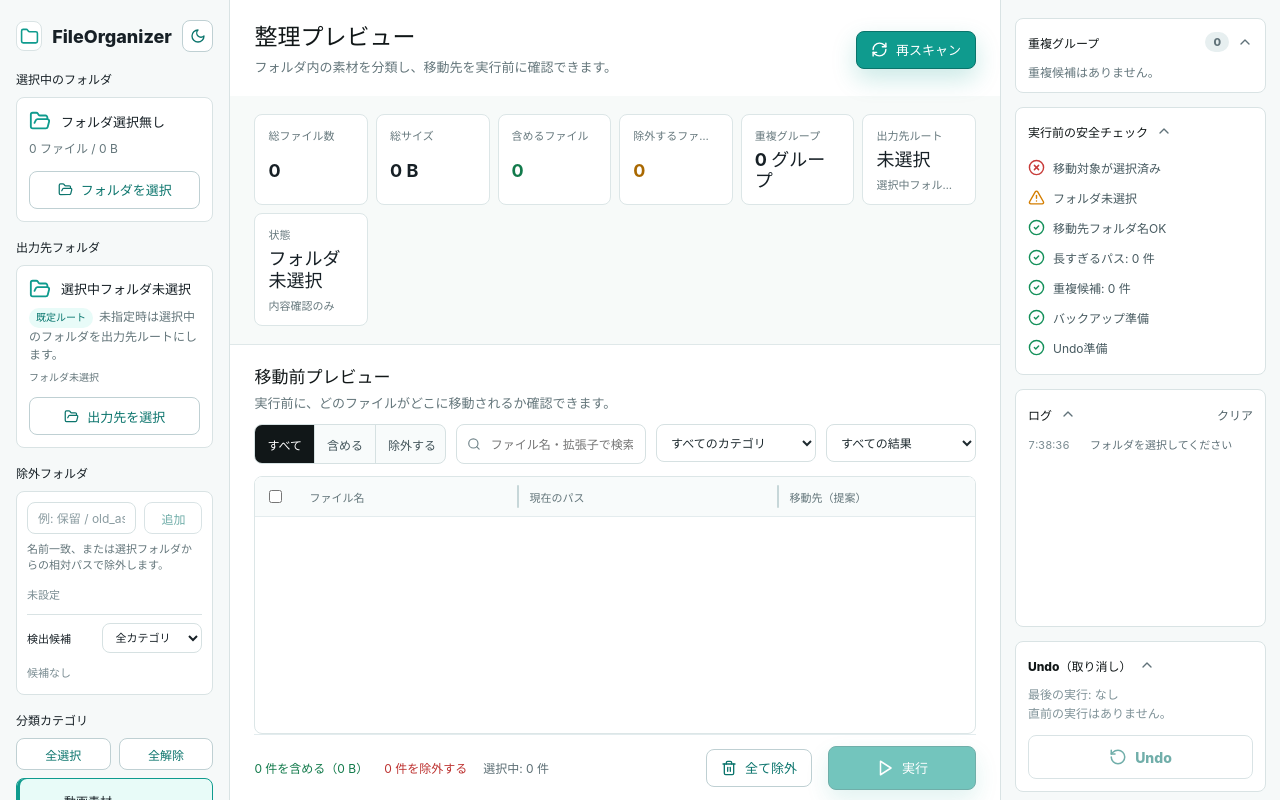
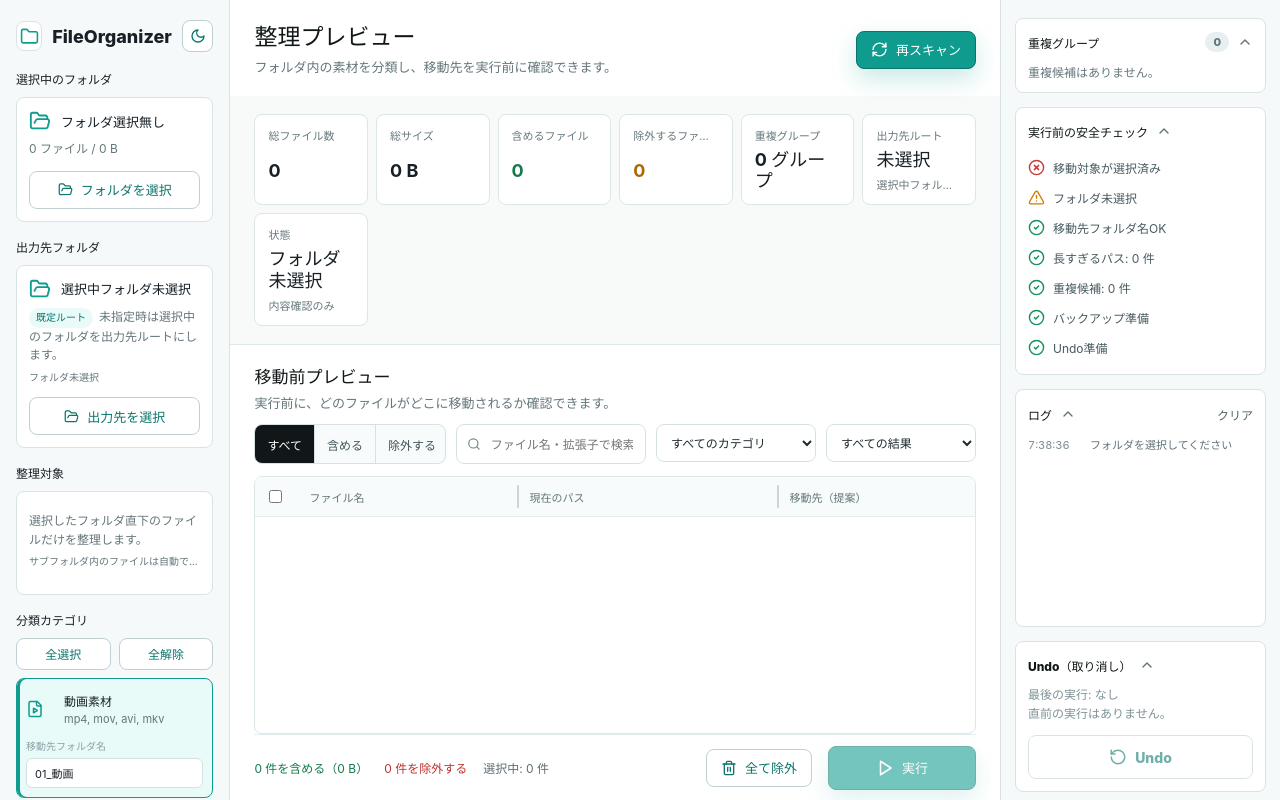
Before and after one commit to mtyAI/FileOrganizer, a React (Vite) app: page / in a window 1280 px wide. Built offline with nearby package versions, Linux system fonts and the light colour scheme.

Commit message:
Limit organization to top-level files

```diff
--- a/package.json
+++ b/package.json
@@ -1,6 +1,6 @@
 {
   "name": "file-organizer",
-  "version": "0.1.8",
+  "version": "0.1.9",
   "private": true,
   "type": "module",
   "main": "electron/main.cjs",
--- a/src/App.jsx
+++ b/src/App.jsx
@@ -163,42 +163,23 @@ const isSafeRelativeFolder = (value) => {
   return normalized.split("/").every((part) => part && part !== "." && part !== "..");
 };
 
-function shouldSkipFolder(folderName, relativePath, excludedFolders) {
-  const normalizedName = folderName.toLowerCase();
-  const normalizedPath = normalizeFolderPattern(relativePath).toLowerCase();
-  return [...excludedFolders].some((folder) => {
-    const pattern = normalizeFolderPattern(folder).toLowerCase();
-    return pattern && (pattern === normalizedName || pattern === normalizedPath);
-  });
-}
-
 function classify(file, categories) {
   const ext = getExt(file.name);
   return categories.find((category) => category.enabled && category.extensions.includes(ext)) ?? null;
 }
 
-async function collectFilesFromDirectory(directoryHandle, path = "", targetFolders = new Set(), excludedFolders = new Set()) {
+async function collectFilesFromDirectory(directoryHandle) {
   const entries = [];
   for await (const [name, entry] of directoryHandle.entries()) {
     if (entry.kind === "directory") {
-      const relativePath = `${path}${name}`;
-      if (
-        BACKUP_FOLDER_NAMES.has(name) ||
-        shouldSkipFolder(name, relativePath, targetFolders) ||
-        shouldSkipFolder(name, relativePath, excludedFolders)
-      ) {
-        continue;
-      }
-      const children = await collectFilesFromDirectory(entry, `${relativePath}/`, targetFolders, excludedFolders);
-      entries.push(...children);
       continue;
     }
     const file = await entry.getFile();
     entries.push({
-      id: makeFileId(`${path}${name}`, file.size, file.lastModified),
+      id: makeFileId(name, file.size, file.lastModified),
       name,
-      folderPath: path || "/",
-      currentPath: `${path}${name}`,
+      folderPath: "/",
+      currentPath: name,
       size: file.size,
       lastModified: file.lastModified,
       ext: getExt(name),
@@ -247,47 +228,6 @@ function duplicateGroups(files) {
   return [...groups.values()].filter((group) => group.length > 1);
 }
 
-function buildDetectedFolders(files, categories, excludedFolders) {
-  const groups = new Map();
-  const detectionCategories = categories.map((category) => ({ ...category, enabled: true }));
-  for (const file of files) {
-    const folderPath = normalizeFolderPattern(file.folderPath || "");
-    if (!folderPath) continue;
-    const folderName = folderPath.split("/").at(-1);
-    if (shouldSkipFolder(folderName, folderPath, new Set(excludedFolders))) continue;
-
-    const category = classify(file, detectionCategories);
-    const current = groups.get(folderPath) ?? {
-      path: folderPath,
-      name: folderName,
-      count: 0,
-      size: 0,
-      categoryCounts: new Map()
-    };
-    current.count += 1;
-    current.size += file.size;
-    if (category) {
-      current.categoryCounts.set(category.id, (current.categoryCounts.get(category.id) ?? 0) + 1);
-    }
-    groups.set(folderPath, current);
-  }
-
-  return [...groups.values()]
-    .map((folder) => {
-      const [categoryId] = [...folder.categoryCounts.entries()].sort((a, b) => b[1] - a[1])[0] ?? [];
-      const category = categories.find((item) => item.id === categoryId) ?? null;
-      return {
-        ...folder,
-        category,
-        categoryCounts: undefined
-      };
-    })
-    .sort((a, b) => {
-      if (b.count !== a.count) return b.count - a.count;
-      return a.path.localeCompare(b.path, "ja");
-    });
-}
-
 function folderLabel(handle, fallback) {
   return handle?.name ? handle.name : fallback || "未選択";
 }
@@ -322,9 +262,6 @@ function App() {
   const [outputFolderPath, setOutputFolderPath] = useState("");
   const [outputFolderName, setOutputFolderName] = useState("選択中フォルダを使用");
   const [includeMap, setIncludeMap] = useState({});
-  const [excludedFolders, setExcludedFolders] = useState([]);
-  const [excludeInput, setExcludeInput] = useState("");
-  const [folderCategoryFilter, setFolderCategoryFilter] = useState("all");
   const [query, setQuery] = useState("");
   const [categoryFilter, setCategoryFilter] = useState("all");
   const [statusFilter, setStatusFilter] = useState("all");
@@ -347,17 +284,6 @@ function App() {
   const plan = useMemo(() => buildPlan(files, categories, includeMap), [files, categories, includeMap]);
   const duplicates = useMemo(() => duplicateGroups(files), [files]);
   const duplicateIdSet = useMemo(() => new Set(duplicates.flat().map((file) => file.id)), [duplicates]);
-  const detectedFolders = useMemo(
-    () => buildDetectedFolders(files, categories, excludedFolders),
-    [categories, excludedFolders, files]
-  );
-  const visibleDetectedFolders = useMemo(
-    () =>
-      detectedFolders
-        .filter((folder) => folderCategoryFilter === "all" || folder.category?.id === folderCategoryFilter)
-        .slice(0, 6),
-    [detectedFolders, folderCategoryFilter]
-  );
   const filteredPlan = useMemo(() => {
     return plan.filter((file) => {
       const textMatch =
@@ -463,17 +389,15 @@ function App() {
     setLastOperations([]);
   };
 
-  const scanCurrentFolder = async (nextExcludedFolders = excludedFolders, nextCategories = categories) => {
+  const scanCurrentFolder = async (nextCategories = categories) => {
     if (isDesktopApp && selectedFolderPath) {
       try {
         setBusy(true);
         const result = await window.assetOrganizer.scanFolder({
-          rootPath: selectedFolderPath,
-          targetFolders: nextCategories.map((category) => category.folder),
-          excludedFolders: nextExcludedFolders
+          rootPath: selectedFolderPath
         });
         applyScannedFiles(result.files, nextCategories);
-        addLog("ok", `再スキャン完了: ${result.files.length.toLocaleString()}件`);
+        addLog("ok", `再スキャン完了: 直下ファイル ${result.files.length.toLocaleString()}件`);
       } catch (error) {
         addLog("error", `再スキャン失敗: ${error.message}`);
       } finally {
@@ -485,10 +409,9 @@ function App() {
     if (rootHandle) {
       try {
         setBusy(true);
-        const targetFolders = new Set(nextCategories.map((category) => category.folder));
-        const collected = await collectFilesFromDirectory(rootHandle, "", targetFolders, new Set(nextExcludedFolders));
+        const collected = await collectFilesFromDirectory(rootHandle);
         applyScannedFiles(collected, nextCategories);
-        addLog("ok", `再スキャン完了: ${collected.length.toLocaleString()}件`);
+        addLog("ok", `再スキャン完了: 直下ファイル ${collected.length.toLocaleString()}件`);
       } catch (error) {
         addLog("error", `再スキャン失敗: ${error.message}`);
       } finally {
@@ -497,24 +420,21 @@ function App() {
       return;
     }
 
-    await scanWithDirectoryPicker(nextExcludedFolders, nextCategories);
+    await scanWithDirectoryPicker(nextCategories);
   };
 
-  const scanWithDirectoryPicker = async (nextExcludedFolders = excludedFolders, nextCategories = categories) => {
+  const scanWithDirectoryPicker = async (nextCategories = categories) => {
     if (isDesktopApp) {
       try {
         setBusy(true);
         addLog("info", "フォルダ選択を開始しました");
-        const result = await window.assetOrganizer.selectFolder({
-          targetFolders: nextCategories.map((category) => category.folder),
-          excludedFolders: nextExcludedFolders
-        });
+        const result = await window.assetOrganizer.selectFolder();
         if (result.canceled) return;
         setRootHandle(null);
         setSelectedFolderPath(result.rootPath);
         setSelectedFolderName(result.folderName);
         applyScannedFiles(result.files, nextCategories);
-        addLog("ok", `スキャン完了: ${result.files.length.toLocaleString()}件`);
+        addLog("ok", `スキャン完了: 直下ファイル ${result.files.length.toLocaleString()}件`);
       } catch (error) {
         addLog("error", `スキャン失敗: ${error.message}`);
       } finally {
@@ -533,12 +453,11 @@ function App() {
       setBusy(true);
       addLog("info", "フォルダ選択を開始しました");
       const handle = await window.showDirectoryPicker({ mode: "readwrite" });
-      const targetFolders = new Set(nextCategories.map((category) => category.folder));
-      const collected = await collectFilesFromDirectory(handle, "", targetFolders, new Set(nextExcludedFolders));
+      const collected = await collectFilesFromDirectory(handle);
       setRootHandle(handle);
       setSelectedFolderName(folderLabel(handle));
       applyScannedFiles(collected, nextCategories);
-      addLog("ok", `スキャン完了: ${collected.length.toLocaleString()}件`);
+      addLog("ok", `スキャン完了: 直下ファイル ${collected.length.toLocaleString()}件`);
     } catch (error) {
       if (error?.name !== "AbortError") addLog("error", `スキャン失敗: ${error.message}`);
     } finally {
@@ -547,27 +466,21 @@ function App() {
   };
 
   const loadFilesFromInput = async (event) => {
-    const selected = [...(event.target.files ?? [])].map((file, index) => {
+    const selected = [...(event.target.files ?? [])].flatMap((file, index) => {
       const relativePath = file.webkitRelativePath || file.name;
-      const slashIndex = relativePath.lastIndexOf("/");
-      const folderPath = slashIndex >= 0 ? relativePath.slice(0, slashIndex) || "/" : "/";
+      const parts = relativePath.split("/").filter(Boolean);
+      if (parts.length > 2) return [];
       return {
-        id: makeFileId(relativePath, file.size, file.lastModified || index),
+        id: makeFileId(file.name, file.size, file.lastModified || index),
         name: file.name,
-        folderPath,
-        currentPath: relativePath,
+        folderPath: "/",
+        currentPath: file.name,
         size: file.size,
         lastModified: file.lastModified,
         ext: getExt(file.name),
         file,
         source: "input"
       };
-    }).filter((file) => {
-      if (file.folderPath === "/") return true;
-      return !file.folderPath.split("/").some((_, index, folders) => {
-        const relativeFolder = folders.slice(0, index + 1).join("/");
-        return shouldSkipFolder(folders[index], relativeFolder, new Set(excludedFolders));
-      });
     });
     if (!selected.length) return;
     setRootHandle(null);
@@ -576,7 +489,7 @@ function App() {
     setFiles(selected);
     resetIncludeMap(selected);
     setLastOperations([]);
-    addLog("ok", `内容確認用に${selected.length.toLocaleString()}件を読み込みました`);
+    addLog("ok", `内容確認用に直下ファイル ${selected.length.toLocaleString()}件を読み込みました`);
     event.target.value = "";
   };
 
@@ -657,34 +570,6 @@ function App() {
     setCategories(nextCategories);
     resetIncludeMap(files, nextCategories);
     addLog("info", enabled ? "プリセットを全選択しました" : "プリセットを全解除しました");
-  };
-
-  const addExcludedFolderValue = async (value) => {
-    const folder = normalizeFolderPattern(value);
-    if (!folder || busy) return;
-    if (excludedFolders.some((current) => current.toLowerCase() === folder.toLowerCase())) {
-      addLog("warn", `除外フォルダは登録済みです: ${folder}`);
-      setExcludeInput("");
-      return;
-    }
-
-    const nextExcludedFolders = [...excludedFolders, folder];
-    setExcludedFolders(nextExcludedFolders);
-    setExcludeInput("");
-    addLog("info", `除外フォルダを追加しました: ${folder}`);
-    if (rootHandle || selectedFolderPath) await scanCurrentFolder(nextExcludedFolders);
-  };
-
-  const addExcludedFolder = async () => {
-    await addExcludedFolderValue(excludeInput);
-  };
-
-  const removeExcludedFolder = async (folder) => {
-    if (busy) return;
-    const nextExcludedFolders = excludedFolders.filter((current) => current !== folder);
-    setExcludedFolders(nextExcludedFolders);
-    addLog("info", `除外フォルダを解除しました: ${folder}`);
-    if (rootHandle || selectedFolderPath) await scanCurrentFolder(nextExcludedFolders);
   };
 
   const toggleIncluded = (id) => {
@@ -902,70 +787,13 @@ function App() {
           </div>
         </section>
 
-        <section className="sidebar-section exclusion-section">
-          <h2>除外フォルダ</h2>
-          <div className="exclusion-box">
-            <div className="exclusion-input">
-              <input
-                value={excludeInput}
-                onChange={(event) => setExcludeInput(event.target.value)}
-                onKeyDown={(event) => {
-                  if (event.key === "Enter") addExcludedFolder();
-                }}
-                placeholder="例: 保留 / old_assets"
-                disabled={busy}
-              />
-              <button className="mini-button" onClick={addExcludedFolder} disabled={busy || !normalizeFolderPattern(excludeInput)}>
-                追加
-              </button>
-            </div>
-            <p>名前一致、または選択フォルダからの相対パスで除外します。</p>
-            <div className="exclusion-list">
-              {excludedFolders.map((folder) => (
-                <span className="exclusion-chip" key={folder}>
-                  {folder}
-                  <button onClick={() => removeExcludedFolder(folder)} disabled={busy} aria-label={`${folder}の除外を解除`}>
-                    ×
-                  </button>
-                </span>
-              ))}
-              {excludedFolders.length === 0 && <span className="empty-chip">未設定</span>}
-            </div>
-            <div className="detected-folders">
-              <div className="detected-heading">
-                <strong>検出候補</strong>
-                <select
-                  value={folderCategoryFilter}
-                  onChange={(event) => setFolderCategoryFilter(event.target.value)}
-                  disabled={busy}
-                >
-                  <option value="all">全カテゴリ</option>
-                  {categories.map((category) => (
-                    <option key={category.id} value={category.id}>
-                      {category.label}
-                    </option>
-                  ))}
-                </select>
-              </div>
-              <div className="detected-folder-list">
-                {visibleDetectedFolders.map((folder) => (
-                  <button
-                    className="detected-folder-button"
-                    key={folder.path}
-                    onClick={() => addExcludedFolderValue(folder.path)}
-                    disabled={busy}
-                    title={folder.path}
-                  >
-                    <span>
-                      <strong>{folder.name}</strong>
-                      <small>{folder.path}</small>
-                    </span>
-                    <em>{folder.category?.label ?? "未分類"} / {folder.count}件</em>
-                  </button>
-                ))}
-                {visibleDetectedFolders.length === 0 && <span className="empty-chip">候補なし</span>}
-              </div>
-            </div>
+        <section className="sidebar-section">
+          <h2>整理対象</h2>
+          <div className="folder-box">
+            <p>
+              選択したフォルダ直下のファイルだけを整理します。
+              <small>サブフォルダ内のファイルは自動で対象外です。</small>
+            </p>
           </div>
         </section>
 
```
Also changed, not shown: electron/main.cjs (+5 -27 lines), 2 other files (tests, documents, lock files or other folders).
